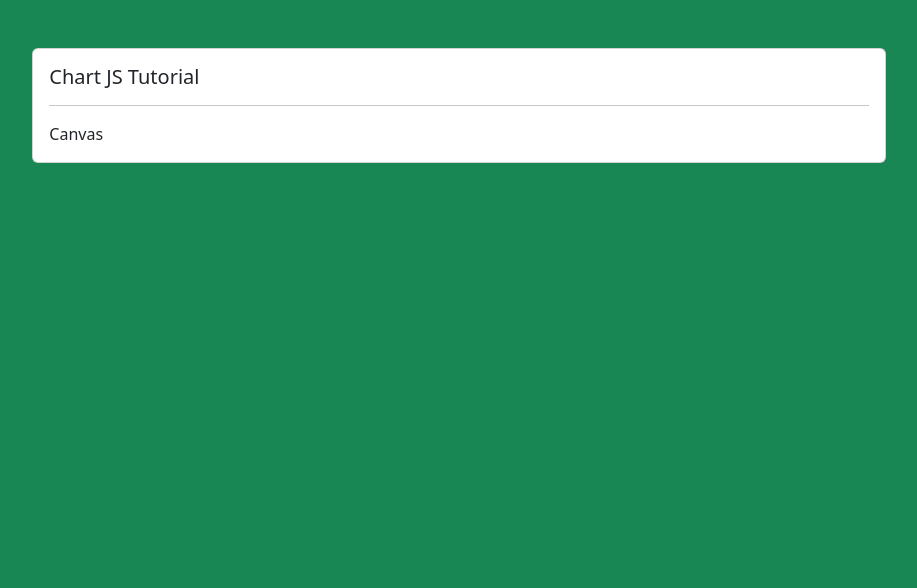
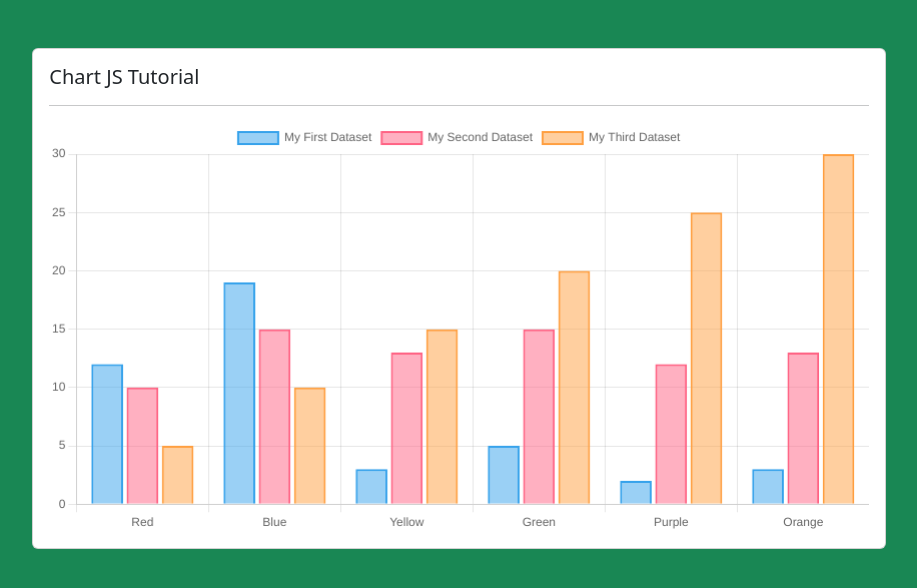
Before and after one commit to Satyum-Singh/Chart-JS, a plain HTML site: page index.html in a window 1280 px wide. Shown: the whole page, without its empty margins (181-1098 px from the left). Drawn offline with nearby package versions, Linux system fonts and the light colour scheme.

Commit message:
creating different dataset.

```diff
--- a/index.html
+++ b/index.html
@@ -12,9 +12,43 @@
         <div class="card-body">
           <h5>Chart JS Tutorial</h5>
           <hr>
-          Canvas
+          <canvas id="myChart"></canvas>
         </div>
       </div>
     <script src="https://cdn.jsdelivr.net/npm/bootstrap@5.3.2/dist/js/bootstrap.bundle.min.js" integrity="sha384-C6RzsynM9kWDrMNeT87bh95OGNyZPhcTNXj1NW7RuBCsyN/o0jlpcV8Qyq46cDfL" crossorigin="anonymous"></script>
+
+    <script src="https://cdn.jsdelivr.net/npm/chart.js"></script>
+    <script>
+    const ctx = document.getElementById('myChart');
+
+    new Chart(ctx, {
+        type: 'bar',
+        data: {
+        labels: ['Red', 'Blue', 'Yellow', 'Green', 'Purple', 'Orange'],
+        datasets: [
+            {
+                label: 'My First Dataset',
+                data: [12, 19, 3, 5, 2, 3],
+                borderWidth: 2
+            },
+            {
+                label: 'My Second Dataset',
+                data: [10, 15, 13, 15, 12, 13],
+                borderWidth: 2
+            },
+            {
+                label: 'My Third Dataset',
+                data: [5, 10, 15, 20, 25, 30],
+                borderWidth: 2
+            }],
+        options: {
+        scales: {
+            y: {
+            beginAtZero: true
+            }
+        }
+        }
+    }});
+    </script>
   </body>
 </html>
```
